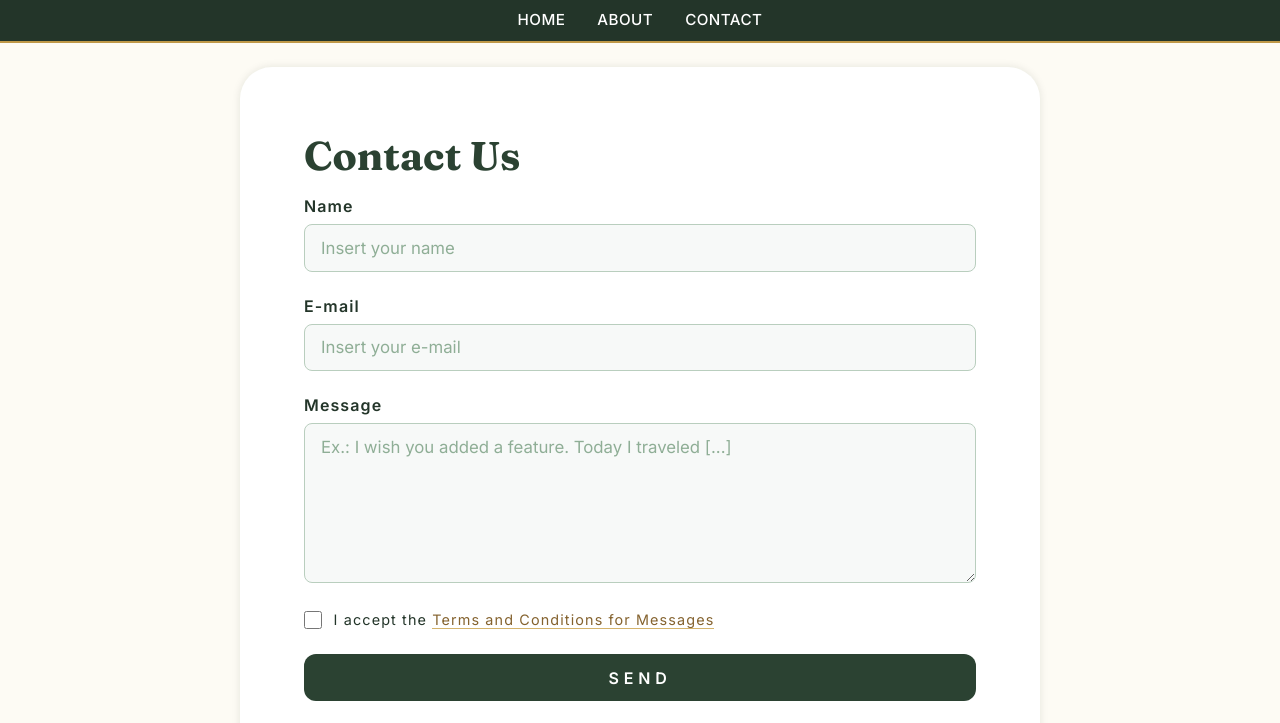
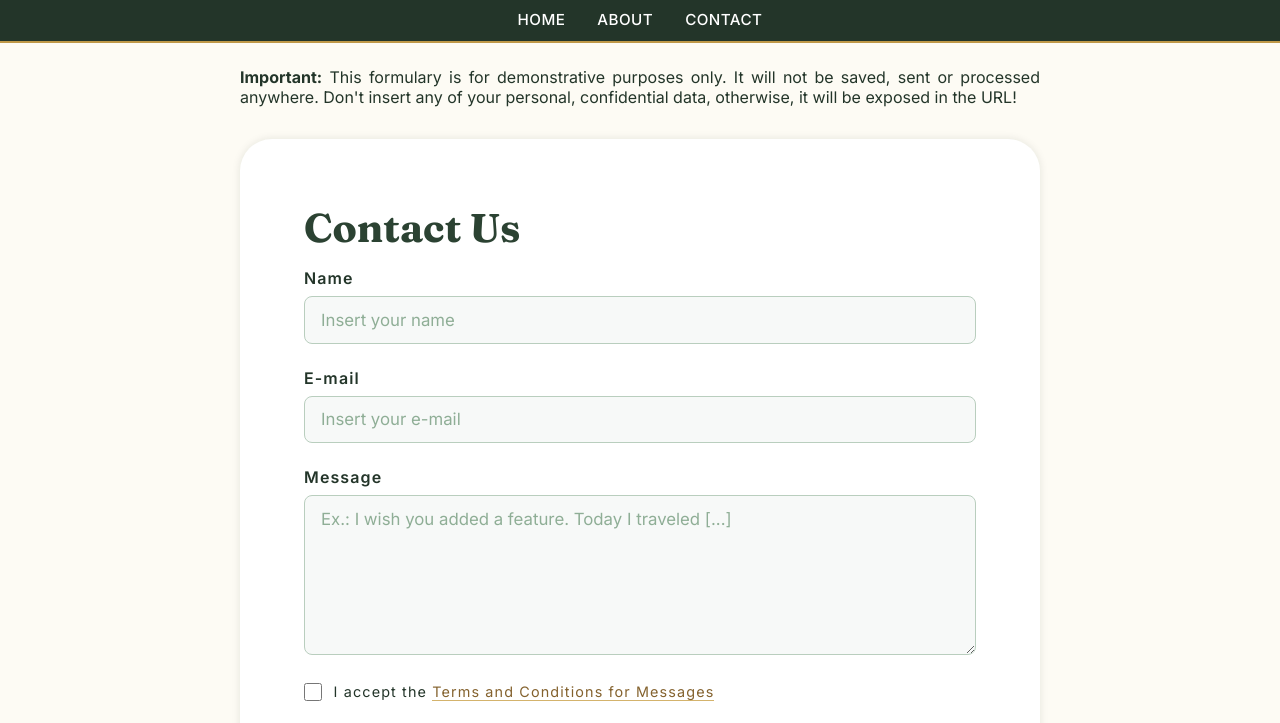
Before and after one commit to Ravii-873/Neps-Academy---My-First-Website-in-HTML-and-CSS, a plain HTML site: page contact.html in a window 1280 px wide. Shown: the part 59-782 px from the top of the page. Drawn offline with Linux system fonts and the light colour scheme.

Commit message:
feat: add advices about privacy in this demonstrative application

```diff
--- a/contact.html
+++ b/contact.html
@@ -27,7 +27,10 @@
         src="images/instagram-icon.webp" alt="Instagram icon"></a>
   </header>
 
-  <main>
+  <main id="contact-main">
+    <p id="form-advice"><strong>Important:</strong> This formulary is for demonstrative purposes only. It will not be
+      saved, sent or processed anywhere. Don't insert any of your personal,
+      confidential data, otherwise, it will be exposed in the URL!</p>
     <section id="contact">
       <h1>Contact Us</h1>
       <form id="contact-form" method="GET">
@@ -47,7 +50,9 @@
         <div class="input input-checkbox">
           <input type="checkbox" id="accept-terms" name="accept-terms" required>
           <!-- This link would redirect to the Terms and Conditions for Messages -->
-          <label for="accept-terms">I accept the <a href="#" target="_blank" rel="noopener">Terms and Conditions for
+          <label for="accept-terms">I accept the <a
+              href="https://www.planalto.gov.br/ccivil_03/_ato2015-2018/2018/lei/l13709.htm" target="_blank"
+              rel="noopener">Terms and Conditions for
               Messages</a></label>
         </div>
         <button id="form-submit" type="submit">Send</button>
@@ -59,7 +64,8 @@
     <ul class="footer-ul">
       <li>2026 Brasilian Voyagers &copy;</li>
       <!-- This would be a link to the company's privacy policy -->
-      <li><a href="#" target="_blank" rel="noopener">Privacy Policy</a></li>
+      <li><a href="https://www.planalto.gov.br/ccivil_03/_ato2015-2018/2018/lei/l13709.htm" target="_blank"
+          rel="noopener">Privacy Policy</a></li>
       <li><a href="https://github.com/Ravii-873" target="_blank" rel="noopener">Ravi Petry Schwonke</a></li>
       <li class="footer-ig">
         <!-- This link would redirect to the company's Instagram account -->
--- a/style.css
+++ b/style.css
@@ -156,7 +156,8 @@ header img {
   opacity: 1;
 }
 
-main {
+main,
+#contact-main {
   display: flex;
   align-items: flex-start;
   justify-content: center;
@@ -445,6 +446,20 @@ main section {
   content: " ";
 }
 
+#contact-main {
+  flex-direction: column;
+  align-items: center;
+  justify-content: flex-start;
+}
+
+#form-advice {
+  width: 100%;
+  max-width: 50rem;
+  margin-bottom: 1rem;
+  text-align: justify;
+  color: var(--green-forest-800);
+}
+
 #contact {
   width: 100%;
   max-width: 50rem;
@@ -618,7 +633,8 @@ footer {
     display: none;
   }
 
-  main {
+  main,
+  #contact-main {
     flex-direction: column;
     align-items: center;
     margin: 1.5rem 5%;
```
